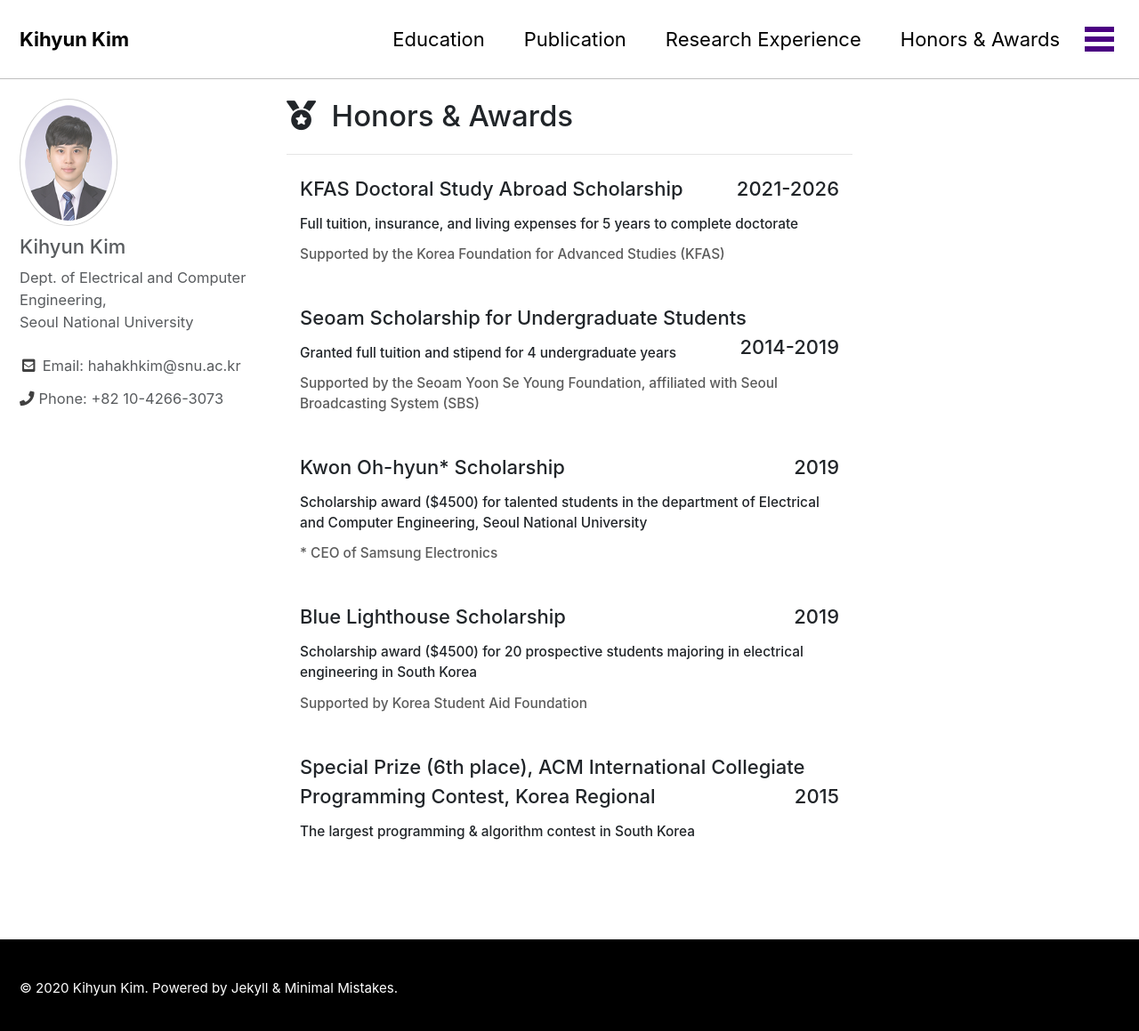
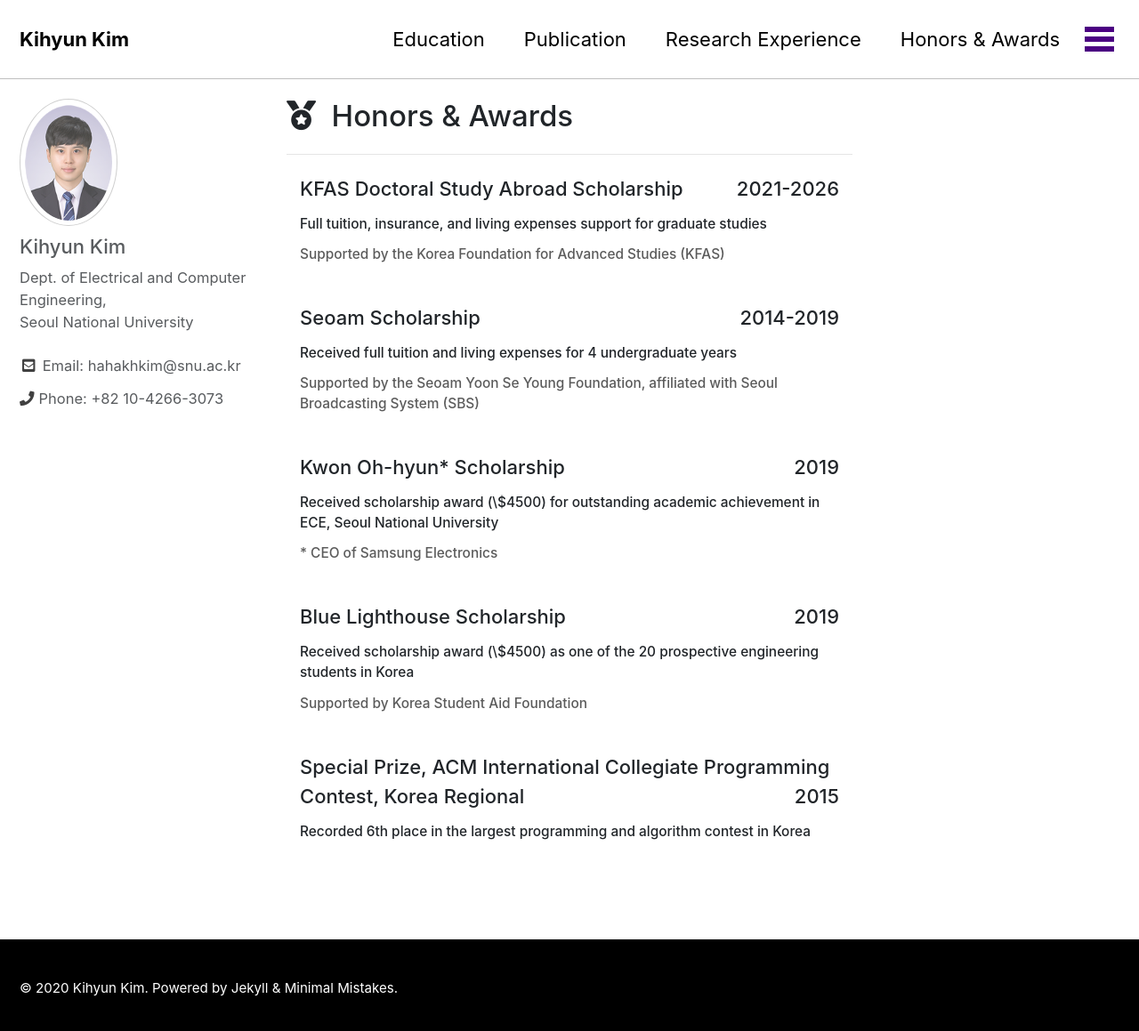
Before and after one commit to hahakhkim/hahakhkim.github.io, a Jekyll site: the page built from _pages/honors.html, in a window 1280 px wide and 1166 px high. Shown: the top 1159 px of the window at 89% size. Built offline with Jekyll 4.4.1, drawn with Linux system fonts in a browser that asks for light colours; cached includes are drawn as plain includes; nearby versions of some CDN libraries.

Commit message:
Update honors.html

```diff
--- a/_pages/honors.html
+++ b/_pages/honors.html
@@ -47,8 +47,8 @@ permalink: /honors/
 	<div class="row">
 		<div class="col-sm-12 col-md-12 mx-auto"style="text-align:left">
 		  <h5 class="custom2">KFAS Doctoral Study Abroad Scholarship<span style="float:right">2021-2026</span></h5>
-		  <h6 class="custom1">Full tuition, insurance, and living expenses for 5 years to complete doctorate </h6>
-		  <h6 class="custom2"> Supported by the Korea Foundation for Advanced Studies (KFAS)</h6>
+		  <h6 class="custom1">Full tuition, insurance, and living expenses support for graduate studies</h6>
+		  <h6 class="custom2">Supported by the Korea Foundation for Advanced Studies (KFAS)</h6>
 		</div>
 	</div>
 
@@ -56,9 +56,9 @@ permalink: /honors/
 
 	<div class="row">
 		<div class="col-sm-12 col-md-12 mx-auto"style="text-align:left">
-		  <h5 class="custom2">Seoam Scholarship for Undergraduate Students<span style="float:right">2014-2019</span></h5>
-		  <h6 class="custom1">Granted full tuition and stipend for 4 undergraduate years </h6>
-		  <h6 class="custom2"> Supported by the Seoam Yoon Se Young Foundation, affiliated with Seoul Broadcasting System (SBS)</h6>
+		  <h5 class="custom2">Seoam Scholarship<span style="float:right">2014-2019</span></h5>
+		  <h6 class="custom1">Received full tuition and living expenses for 4 undergraduate years </h6>
+		  <h6 class="custom2">Supported by the Seoam Yoon Se Young Foundation, affiliated with Seoul Broadcasting System (SBS)</h6>
 		</div>
 	</div>
 
@@ -67,7 +67,7 @@ permalink: /honors/
 	<div class="row">
 		<div class="col-sm-12 col-md-12 mx-auto"style="text-align:left">
 		  <h5 class="custom2">Kwon Oh-hyun* Scholarship<span style="float:right">2019</span></h5>
-		  <h6 class="custom1"> Scholarship award ($4500) for talented students in the department of Electrical and Computer Engineering, Seoul National University</h6>
+		  <h6 class="custom1">Received scholarship award (\$4500) for outstanding academic achievement in ECE, Seoul National University</h6>
 		  <h6 class="custom2"> * CEO of Samsung Electronics</h6>
 		</div>
 	</div>
@@ -77,7 +77,7 @@ permalink: /honors/
 	<div class="row">
 		<div class="col-sm-12 col-md-12 mx-auto"style="text-align:left">
 		  <h5 class="custom2">Blue Lighthouse Scholarship<span style="float:right">2019</span></h5>
-		  <h6 class="custom1">Scholarship award ($4500) for 20 prospective students majoring in electrical engineering in South Korea </h6>
+		  <h6 class="custom1">Received scholarship award (\$4500) as one of the 20 prospective engineering students in Korea</h6>
 		  <h6 class="custom2"> Supported by Korea Student Aid Foundation</h6>
 		</div>
 	</div>
@@ -86,8 +86,8 @@ permalink: /honors/
 
 	<div class="row">
 		<div class="col-sm-12 col-md-12 mx-auto"style="text-align:left">
-		  <h5 class="custom2">Special Prize (6th place), ACM International Collegiate Programming Contest, Korea Regional<span style="float:right">2015</span></h5>
-		  <h6 class="custom1">The largest programming & algorithm contest in South Korea </h6>
+		  <h5 class="custom2">Special Prize, ACM International Collegiate Programming Contest, Korea Regional<span style="float:right">2015</span></h5>
+		  <h6 class="custom1">Recorded 6th place in the largest programming and algorithm contest in Korea </h6>
 		</div>
 	</div>
 
```
